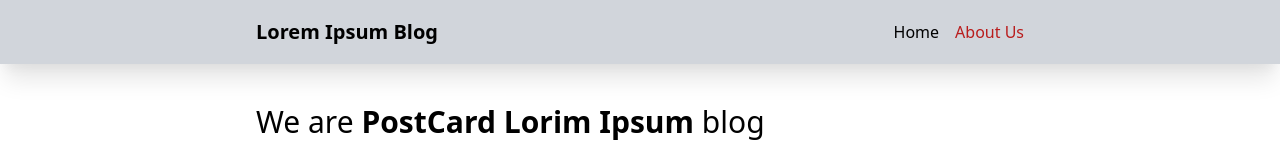
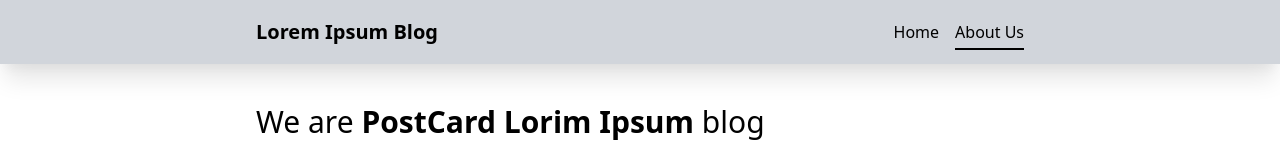
Before and after one commit to moveyourdigital/challenge-postcard-lorim-ipsum-blog, a Next.js app: page /about in a window 1280 px wide. Shown: the top 160 px of the page. Built offline with nearby package versions, Linux system fonts and the light colour scheme.

Commit message:
refactoring header menu

```diff
--- a/components/Header.tsx
+++ b/components/Header.tsx
@@ -1,52 +1,23 @@
-import Link from 'next/link'
-import { useEffect } from 'react'
-import { useState } from 'react';
+import { useRouter } from "next/dist/client/router";
+import Link from "next/link";
+
+const navigationRoutes = ["home", "about"];
 
 export default function Header () {
+  const router = useRouter();
 
-  const changeFlag = (button: string) => {
-    if (button === 'home'){
-      const menu = document.querySelector("#home-menu")
-      const desactive = document.querySelector("#about-menu")
+  const navigation = navigationRoutes.map((singleRoute) => {
+    return (
+      <NavigationLink
+        key={singleRoute}
+        href={`/${singleRoute}`}
+        text={singleRoute === "home" ? "Home" : "About Us"}
+        router={router}
+      />
+    )
+  })
 
-      desactive?.classList.remove('text-red-700')
-      menu?.classList.add('text-red-700')
-    }
-
-    if (button === 'about'){
-      const menu = document.querySelector("#about-menu")
-      const desactive = document.querySelector("#home-menu")
-
-      desactive?.classList.remove('text-red-700')
-      menu?.classList.add('text-red-700')
-    }
-  }
-
-  useEffect(() => {
-    const home = document.querySelector("#home-page")
-    const about = document.querySelector("#about-page")
-
-    if (home) {
-      const menu = document.querySelector("#home-menu")
-      const desactive = document.querySelector("#about-menu")
-
-      desactive?.classList.remove('text-red-700')
-      menu?.classList.add('text-red-700')
-    } else if (about){
-      const menu = document.querySelector("#about-menu")
-      const desactive = document.querySelector("#home-menu")
-
-      desactive?.classList.remove('text-red-700')
-      menu?.classList.add('text-red-700')
-    } else {
-      const menuDesactive = document.querySelector("#home-menu")
-      const aboutDesactive = document.querySelector("#about-menu")
-
-      menuDesactive?.classList.remove('text-red-700')
-      aboutDesactive?.classList.remove('text-red-700')
-    }
-  }, [])
-    return(
+  return (
     <>
     <header className="w-full bg-gray-300 shadow-xl h-16">
       <div className='flex justify-between items-center max-w-screen-md mx-auto h-16 px-4 lg:px-0'>
@@ -54,14 +25,26 @@ export default function Header () {
         <h2 className='font-sans text-xl font-semibold'>Lorem Ipsum Blog</h2>
       </div>
 
-      <nav>
-        <ul className="flex">
-          <li className='pl-4' id='home-menu' onClick={() => changeFlag('home')}><Link href="/"><a>Home</a></Link></li>
-          <li className='pl-4' id='about-menu' onClick={() => changeFlag('about')}><Link href="/about"><a>About Us</a></Link></li>
-        </ul>
+      <nav className="nav-container">
+        {navigation}
       </nav>
       </div>
     </header>
     </>
-    )
+  )
 }
+
+function NavigationLink (props: any) {
+  const {router, href, text} = props
+  const isActive = router.asPath === (href === "/home" ? "/" : href);
+
+  return (
+    <Link href={href === "/home" ? "/" : href} passHref>
+      <a
+        href={href === "/home" ? "/" : href}
+        className={`${isActive && "nav-item-active"} nav-item ml-4`}>
+          {text}
+        </a>
+    </Link>
+  )
+}
--- a/styles/custom.css
+++ b/styles/custom.css
@@ -19,3 +19,27 @@ p,
 pre {
   margin: 0;
 }
+
+.nav-item {
+  display: inline-block;
+  position: relative;
+}
+
+.nav-item:after {
+  content: "";
+  display: block;
+  height: 2px;
+  width: 0px;
+  background: black;
+  margin-top: 4px;
+  transition: 0.3s;
+  position: absolute;
+}
+
+.nav-item:hover:after {
+  width: 100%;
+}
+
+.nav-item-active:after {
+  width: 100%;
+}
```
